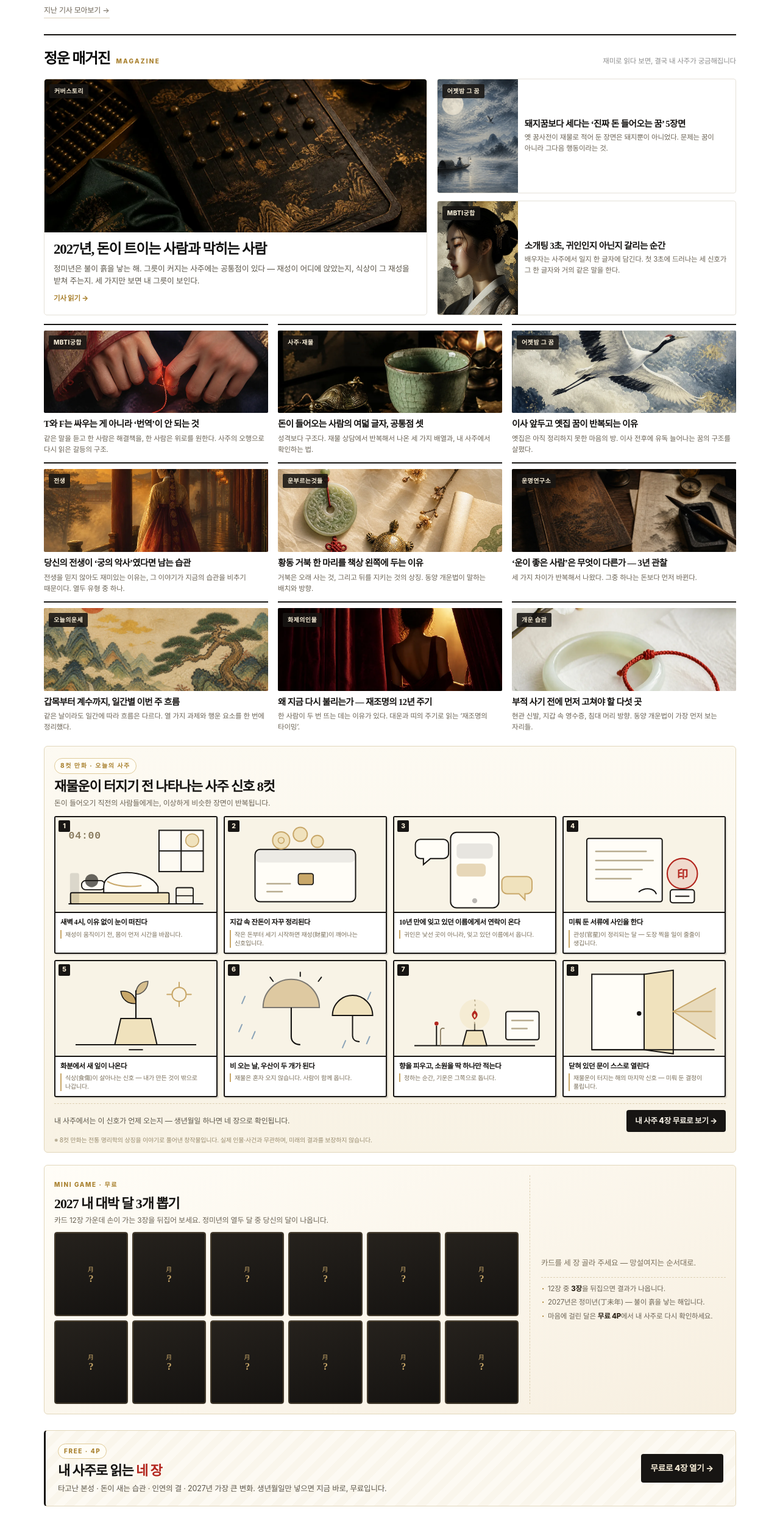
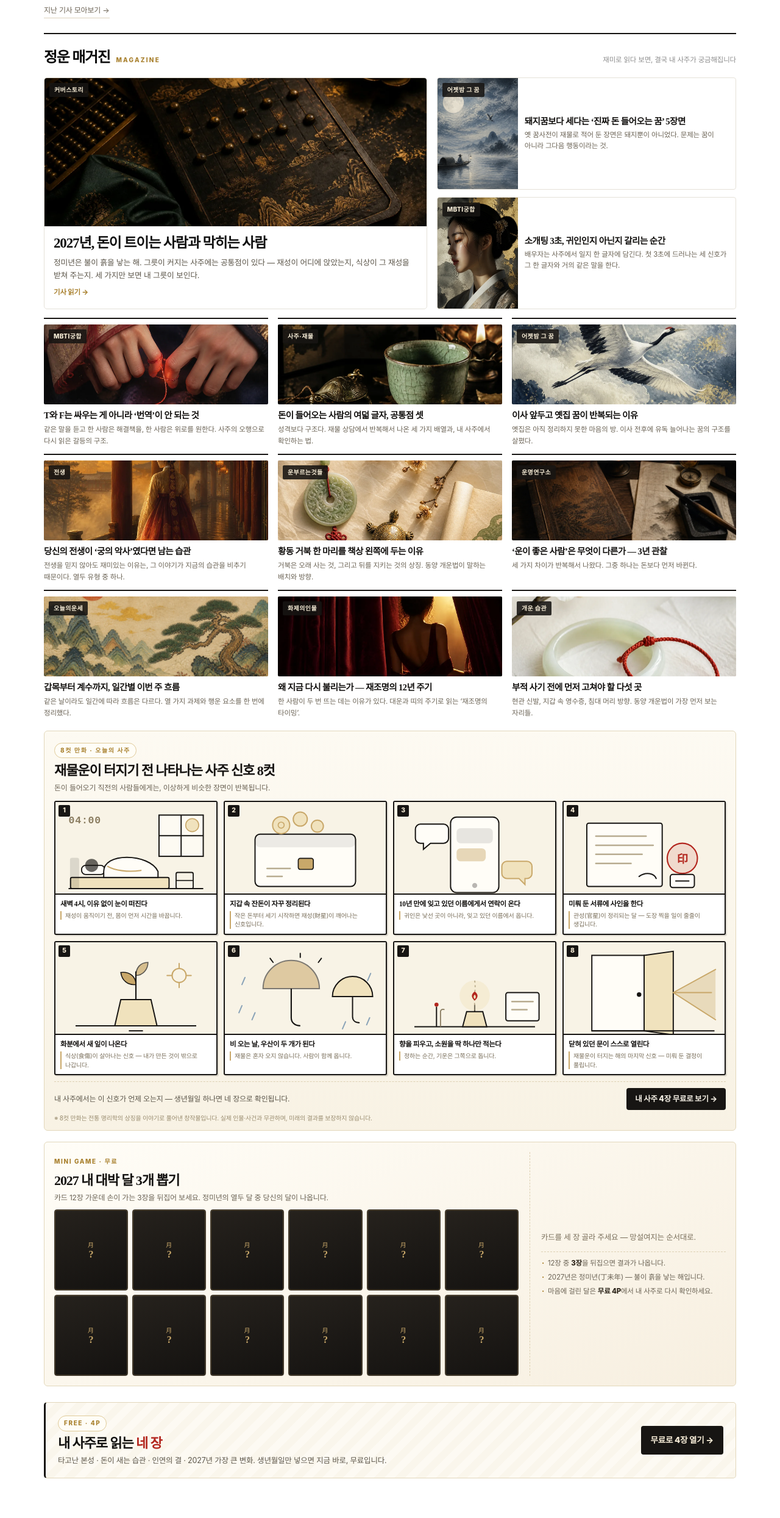
Before and after one commit to hukstory/saju-project22, a plain HTML site: page index.html in a window 1280 px wide. Shown: the part 1591-4080 px from the top of the page at 61% size. Drawn offline with Linux system fonts and the light colour scheme; a web font is replaced by a local one.

Commit message:
polish(home): 매거진·만화·게임 높이 미세 조정(1면 4,480px) — 초기 7,340px 대비 39% 축소

```diff
--- a/assets/css/paper.css
+++ b/assets/css/paper.css
@@ -972,7 +972,7 @@ footer{border-top:2px solid #141210;background:#fbfaf7;margin-top:50px}
    ========================================================================== */
 
 /* ---------- 매거진 ---------- */
-.mag{margin-top:26px;padding-top:18px;border-top:2px solid #141210}
+.mag{margin-top:24px;padding-top:18px;border-top:2px solid #141210}
 .mag__head{display:flex;align-items:baseline;gap:10px;flex-wrap:wrap;margin-bottom:12px}
 .mag__head h2{font-family:var(--serif);font-size:24px;font-weight:900;letter-spacing:-.055em;color:#0b0b0b}
 .mag__head .en{font-size:10px;letter-spacing:.22em;color:var(--gold);font-weight:800}
@@ -981,7 +981,7 @@ footer{border-top:2px solid #141210;background:#fbfaf7;margin-top:50px}
 .mag__top{display:grid;grid-template-columns:minmax(0,1.28fr) minmax(0,1fr);gap:16px}
 .mag-lead{display:block;border:1px solid var(--line);border-radius:5px;overflow:hidden;background:#fff;transition:box-shadow .15s}
 .mag-lead:hover{box-shadow:var(--shadow)}
-.mag-lead__shot{position:relative;display:block;aspect-ratio:16/6.4;overflow:hidden;background:#efe9dc}
+.mag-lead__shot{position:relative;display:block;aspect-ratio:16/6.2;overflow:hidden;background:#efe9dc}
 .mag-lead__shot img{width:100%;height:100%;object-fit:cover;transition:transform .5s}
 .mag-lead:hover .mag-lead__shot img{transform:scale(1.03)}
 .mag-lead__body{display:block;padding:13px 15px 14px}
@@ -998,7 +998,7 @@ footer{border-top:2px solid #141210;background:#fbfaf7;margin-top:50px}
 .mag-mini__body span{font-size:11.5px;color:#6b6355;line-height:1.55;margin-top:4px;display:-webkit-box;-webkit-line-clamp:2;-webkit-box-orient:vertical;overflow:hidden}
 .mag__grid{display:grid;grid-template-columns:repeat(3,minmax(0,1fr));gap:12px 16px;margin-top:14px}
 .mag-card{display:block;border-top:2px solid #171513;padding-top:9px}
-.mag-card__shot{position:relative;display:block;aspect-ratio:16/5.9;overflow:hidden;border-radius:2px;background:#efe9dc;margin-bottom:8px}
+.mag-card__shot{position:relative;display:block;aspect-ratio:16/5.7;overflow:hidden;border-radius:2px;background:#efe9dc;margin-bottom:8px}
 .mag-card__shot img{width:100%;height:100%;object-fit:cover;transition:transform .45s}
 .mag-card:hover .mag-card__shot img{transform:scale(1.04)}
 .mag-card__ttl{display:block;font-family:var(--serif);font-size:14.5px;line-height:1.42;font-weight:800;letter-spacing:-.04em;color:#141210;display:-webkit-box;-webkit-line-clamp:2;-webkit-box-orient:vertical;overflow:hidden}
@@ -1006,7 +1006,7 @@ footer{border-top:2px solid #141210;background:#fbfaf7;margin-top:50px}
 .mag-card__sum{display:block;font-size:11.5px;color:#6b6355;line-height:1.58;margin-top:4px;display:-webkit-box;-webkit-line-clamp:2;-webkit-box-orient:vertical;overflow:hidden}
 
 /* ---------- 8컷 만화 ---------- */
-.comic{margin-top:22px;padding:16px 16px 12px;border:1px solid #e2d7bb;border-radius:6px;background:linear-gradient(180deg,#fdfaf2,#f8f2e4)}
+.comic{margin-top:20px;padding:16px 16px 12px;border:1px solid #e2d7bb;border-radius:6px;background:linear-gradient(180deg,#fdfaf2,#f8f2e4)}
 .comic__head{margin-bottom:12px}
 .comic__k{display:inline-block;font-size:10px;font-weight:800;letter-spacing:.16em;color:var(--gold);border:1px solid #e0cb9a;background:#fffdf6;border-radius:999px;padding:3px 9px}
 .comic__head h2{font-family:var(--serif);font-size:22px;line-height:1.3;font-weight:900;letter-spacing:-.05em;color:#141210;margin:7px 0 3px}
@@ -1025,13 +1025,13 @@ footer{border-top:2px solid #141210;background:#fbfaf7;margin-top:50px}
 .comic__note{font-size:10px;color:#9a8d70;line-height:1.5;margin-top:6px}
 
 /* ---------- 미니게임 ---------- */
-.game{margin-top:20px;display:grid;grid-template-columns:minmax(0,1fr) 322px;gap:18px;padding:16px;border:1px solid #e2d7bb;border-radius:6px;background:linear-gradient(155deg,#fffdf7 0%,#f7efe0 100%)}
+.game{margin-top:18px;display:grid;grid-template-columns:minmax(0,1fr) 322px;gap:18px;padding:16px;border:1px solid #e2d7bb;border-radius:6px;background:linear-gradient(155deg,#fffdf7 0%,#f7efe0 100%)}
 .game__head{margin-bottom:10px}
 .game__k{display:inline-block;font-size:10px;font-weight:800;letter-spacing:.16em;color:var(--gold)}
 .game__head h2{font-family:var(--serif);font-size:22px;line-height:1.3;font-weight:900;letter-spacing:-.05em;color:#141210;margin:5px 0 3px}
 .game__head p{font-size:12px;color:#6b6355;line-height:1.6}
 .game__board{display:grid;grid-template-columns:repeat(6,minmax(0,1fr));gap:7px;perspective:900px}
-.gcard{position:relative;aspect-ratio:3/3.4;background:none;padding:0;border:0}
+.gcard{position:relative;aspect-ratio:3/3.3;background:none;padding:0;border:0}
 .gcard__in{position:absolute;inset:0;transform-style:preserve-3d;transition:transform .5s cubic-bezier(.3,.8,.3,1);display:block}
 .gcard.is-open .gcard__in{transform:rotateY(180deg)}
 .gcard__back,.gcard__front{position:absolute;inset:0;display:flex;flex-direction:column;align-items:center;justify-content:center;border-radius:4px;backface-visibility:hidden;-webkit-backface-visibility:hidden}
--- a/assets/js/app.js
+++ b/assets/js/app.js
@@ -435,7 +435,7 @@ function comicBlock(){
     </div>
     <div class="comic__grid">
       ${COMIC.cuts.map(c=>`<article class="cut">
-        <div class="cut__art"><svg viewBox="0 0 320 188" xmlns="http://www.w3.org/2000/svg" role="img" aria-label="${esc(c.ttl)}">${c.art}</svg><b class="cut__no">${c.no}</b></div>
+        <div class="cut__art"><svg viewBox="0 0 320 182" xmlns="http://www.w3.org/2000/svg" role="img" aria-label="${esc(c.ttl)}">${c.art}</svg><b class="cut__no">${c.no}</b></div>
         <div class="cut__body">
           <b class="cut__ttl">${esc(c.ttl)}</b>
           <span class="cut__sig">${esc(c.sig)}</span>
```
